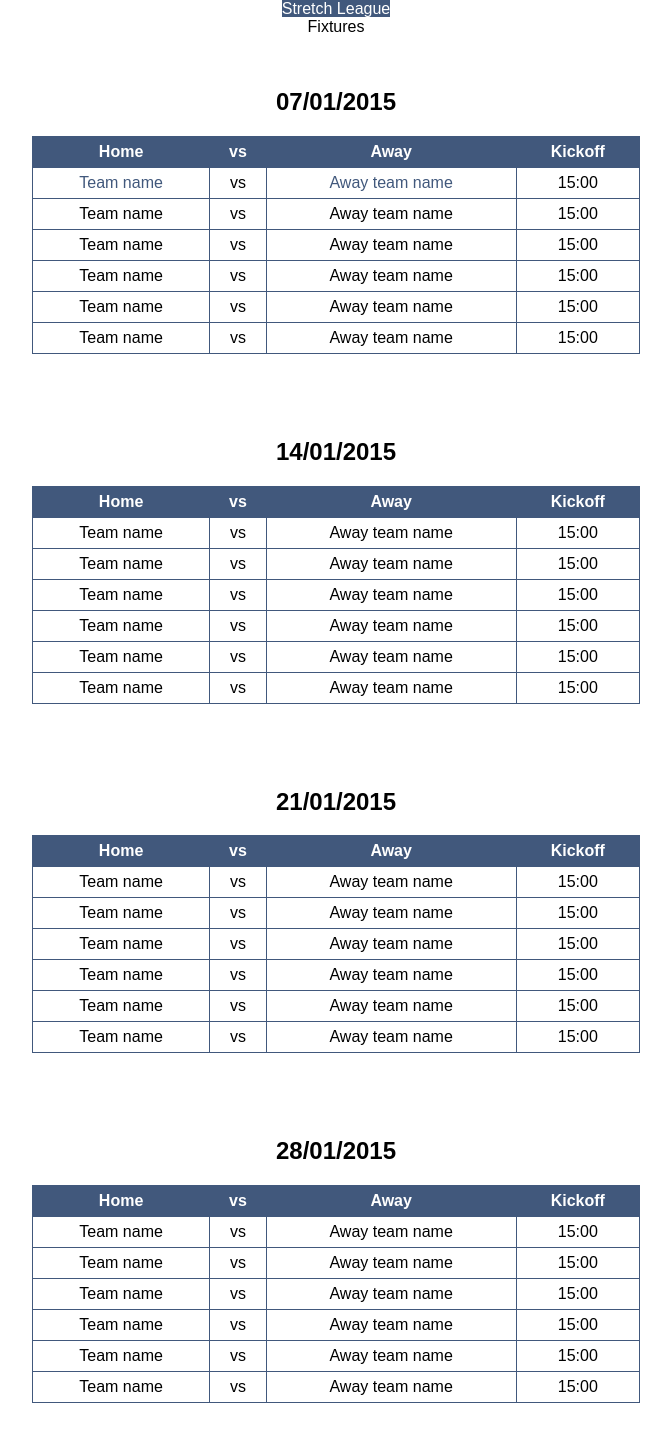
After one commit to StretchProjects/stretch-league, a PHP site: page /fixtures.php in a window 1280 px wide. The commit adds this page. Shown: the whole page, without its empty margins (304-975 px from the left). Run offline with PHP 8.4, Linux system fonts and the light colour scheme.

Commit message:
Added more templates
+fixtures.php template
+profile.php template
+referee_input.php template
+team_selection.php template
*Styles updated to reflect wider usage
*Changed styled league table to use class for styling

```diff
--- /dev/null
+++ b/fixtures.php
@@ -0,0 +1,241 @@
+<!DOCTYPE html>
+<html>
+    <head>
+        <title>Stretch League - Stretch Projects</title>
+        <meta name="viewport" content="width=device-width, minimum-scale=1.0, initial-scale=1, user-scalable=yes">
+        <meta name="mobile-web-app-capable" content="yes">
+        <meta name="apple-mobile-web-app-capable" content="yes">
+
+        <script src="bower_components/webcomponentsjs/webcomponents.js" type="text/javascript"></script>
+        <link rel="import" href="bower_components/core-scaffold/core-scaffold.html">
+        <link rel="import" href="bower_components/core-header-panel/core-header-panel.html">
+        <link rel="import" href="bower_components/core-menu/core-menu.html">
+        <link rel="import" href="bower_components/core-item/core-item.html">
+        <link rel="import" href="bower_components/paper-shadow/paper-shadow.html">
+        <link href="public/styles/main.css" rel="stylesheet" type="text/css"/>
+    </head>
+
+    <body unresolved>
+
+    <core-scaffold label="Stretch League" fit>
+        <core-header-panel navigation flex mode="seamed" style="background-color: #edf1f6;">
+            <core-toolbar style="background-color: #41587c; color: #fff">Stretch League</core-toolbar>
+            <core-menu selected="0">
+                <core-item icon="list" label="League table" tag="table" url="views/table/index.php"><a href="views/table/index.php"></a></core-item>
+                <core-item icon="assessment" label="Results" tag="table" url="views/table/index.php"><a href="views/table/index.php"></a></core-item>
+                <core-item icon="event" label="Fixtures" tag="table" url="views/table/index.php"><a href="views/table/index.php"></a></core-item>
+                <core-item icon="input" label="Team selection" tag="table" url="views/table/index.php"><a href="views/table/index.php"></a></core-item>
+                <core-item icon="create" label="Result input" tag="table" url="views/table/index.php"><a href="views/table/index.php"></a></core-item>
+            </core-menu>
+        </core-header-panel>
+
+        <div tool>Fixtures</div>
+
+        <paper-shadow class="card" z="1">
+            <h2>07/01/2015</h2>
+            <table class="data">
+                <thead>
+                    <tr>
+                        <th>Home</th>
+                        <th>vs</th>
+                        <th>Away</th>
+                        <th>Kickoff</th>
+                    </tr>
+                </thead>
+                <tbody>
+                    <tr>
+                        <td><a href="profile.php?id=1">Team name</a></td>
+                        <td>vs</td>
+                        <td><a href="profile.php?id=2">Away team name</a></td>
+                        <td>15:00</td>
+                    </tr>
+                    <tr>
+                        <td>Team name</td>
+                        <td>vs</td>
+                        <td>Away team name</td>
+                        <td>15:00</td>
+                    </tr>
+                    <tr>
+                        <td>Team name</td>
+                        <td>vs</td>
+                        <td>Away team name</td>
+                        <td>15:00</td>
+                    </tr>
+                    <tr>
+                        <td>Team name</td>
+                        <td>vs</td>
+                        <td>Away team name</td>
+                        <td>15:00</td>
+                    </tr>
+                    <tr>
+                        <td>Team name</td>
+                        <td>vs</td>
+                        <td>Away team name</td>
+                        <td>15:00</td>
+                    </tr>
+                    <tr>
+                        <td>Team name</td>
+                        <td>vs</td>
+                        <td>Away team name</td>
+                        <td>15:00</td>
+                    </tr>
+                </tbody>
+            </table>
+        </paper-shadow>
+        <paper-shadow class="card" z="1">
+            <h2>14/01/2015</h2>
+            <table class="data">
+                <thead>
+                    <tr>
+                        <th>Home</th>
+                        <th>vs</th>
+                        <th>Away</th>
+                        <th>Kickoff</th>
+                    </tr>
+                </thead>
+                <tbody>
+                    <tr>
+                        <td>Team name</td>
+                        <td>vs</td>
+                        <td>Away team name</td>
+                        <td>15:00</td>
+                    </tr>
+                    <tr>
+                        <td>Team name</td>
+                        <td>vs</td>
+                        <td>Away team name</td>
+                        <td>15:00</td>
+                    </tr>
+                    <tr>
+                        <td>Team name</td>
+                        <td>vs</td>
+                        <td>Away team name</td>
+                        <td>15:00</td>
+                    </tr>
+                    <tr>
+                        <td>Team name</td>
+                        <td>vs</td>
+                        <td>Away team name</td>
+                        <td>15:00</td>
+                    </tr>
+                    <tr>
+                        <td>Team name</td>
+                        <td>vs</td>
+                        <td>Away team name</td>
+                        <td>15:00</td>
+                    </tr>
+                    <tr>
+                        <td>Team name</td>
+                        <td>vs</td>
+                        <td>Away team name</td>
+                        <td>15:00</td>
+                    </tr>
+                </tbody>
+            </table>
+        </paper-shadow>
+        <paper-shadow class="card" z="1">
+            <h2>21/01/2015</h2>
+            <table class="data">
+                <thead>
+                    <tr>
+                        <th>Home</th>
+                        <th>vs</th>
+                        <th>Away</th>
+                        <th>Kickoff</th>
+                    </tr>
+                </thead>
+                <tbody>
+                    <tr>
+                        <td>Team name</td>
+                        <td>vs</td>
+                        <td>Away team name</td>
+                        <td>15:00</td>
+                    </tr>
+                    <tr>
+                        <td>Team name</td>
+                        <td>vs</td>
+                        <td>Away team name</td>
+                        <td>15:00</td>
+                    </tr>
+                    <tr>
+                        <td>Team name</td>
+                        <td>vs</td>
+                        <td>Away team name</td>
+                        <td>15:00</td>
+                    </tr>
+                    <tr>
+                        <td>Team name</td>
+                        <td>vs</td>
+                        <td>Away team name</td>
+                        <td>15:00</td>
+                    </tr>
+                    <tr>
+                        <td>Team name</td>
+                        <td>vs</td>
+                        <td>Away team name</td>
+                        <td>15:00</td>
+                    </tr>
+                    <tr>
+                        <td>Team name</td>
+                        <td>vs</td>
+                        <td>Away team name</td>
+                        <td>15:00</td>
+                    </tr>
+                </tbody>
+            </table>
+        </paper-shadow>
+        <paper-shadow class="card" z="1">
+            <h2>28/01/2015</h2>
+            <table class="data">
+                <thead>
+                    <tr>
+                        <th>Home</th>
+                        <th>vs</th>
+                        <th>Away</th>
+                        <th>Kickoff</th>
+                    </tr>
+                </thead>
+                <tbody>
+                    <tr>
+                        <td>Team name</td>
+                        <td>vs</td>
+                        <td>Away team name</td>
+                        <td>15:00</td>
+                    </tr>
+                    <tr>
+                        <td>Team name</td>
+                        <td>vs</td>
+                        <td>Away team name</td>
+                        <td>15:00</td>
+                    </tr>
+                    <tr>
+                        <td>Team name</td>
+                        <td>vs</td>
+                        <td>Away team name</td>
+                        <td>15:00</td>
+                    </tr>
+                    <tr>
+                        <td>Team name</td>
+                        <td>vs</td>
+                        <td>Away team name</td>
+                        <td>15:00</td>
+                    </tr>
+                    <tr>
+                        <td>Team name</td>
+                        <td>vs</td>
+                        <td>Away team name</td>
+                        <td>15:00</td>
+                    </tr>
+                    <tr>
+                        <td>Team name</td>
+                        <td>vs</td>
+                        <td>Away team name</td>
+                        <td>15:00</td>
+                    </tr>
+                </tbody>
+            </table>
+        </paper-shadow>
+    </core-scaffold>
+
+    </body>
+</html>
--- a/index.php
+++ b/index.php
@@ -32,7 +32,7 @@
         <div tool>Current positions</div>
 
         <paper-shadow class="card" z="1">
-            <table id="league-table">
+            <table class="data">
                 <caption>Current positions as at 01/01/2015</caption>
                 <thead>
                     <tr>
--- a/public/styles/main.css
+++ b/public/styles/main.css
@@ -37,26 +37,29 @@ core-scaffold[mode=cover] .content {
     margin: 20px 100px 20px 0;
 }
 
-#league-table {
+table.data {
     border-collapse: collapse;
     border: 1px solid #41587c;
     text-align: center;
     width: 100%;
 }
 
-#league-table td, #league-table th {
+table.data td, table.data th {
     padding: 6px;
     border: 1px solid #41587c;
     text-align: center;
 }
 
-#league-table th {
+table.data th {
     background-color: #41587c;
     color: white;
 }
 
-#league-table tr:hover {
+table.data tr:hover {
     background-color: #edf1f6;
+}
+table.fullwidth {
+    width: 100%;
 }
 
 a {
@@ -67,3 +70,33 @@ a {
 a:visited {
     color: #ff6600;
 }
+
+.leftalign {
+    text-align: left;
+}
+
+.centeralign {
+    text-align: center;
+}
+
+.teamlogo {
+    height: 150px;
+    width: 150px;
+    float: left;
+    margin-right: 8px;
+}
+
+select.teamselect {
+    height: 200px;
+    width: 150px;
+}
+
+button.centeraligned {
+    display: block;
+    margin: 16px auto;
+}
+
+
+p.score {
+    font-size: 3em;
+}
```
Also changed, not shown: profile.php (added, +177 -0 lines), referee_input.php (added, +103 -0 lines), team_selection.php (added, +76 -0 lines).
